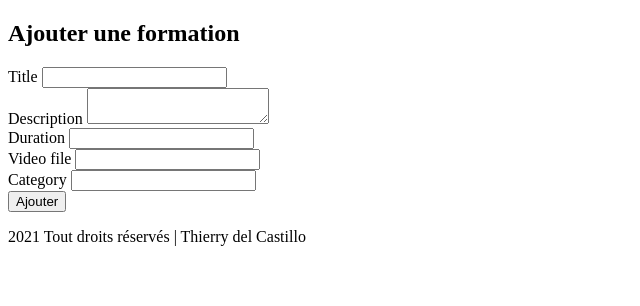
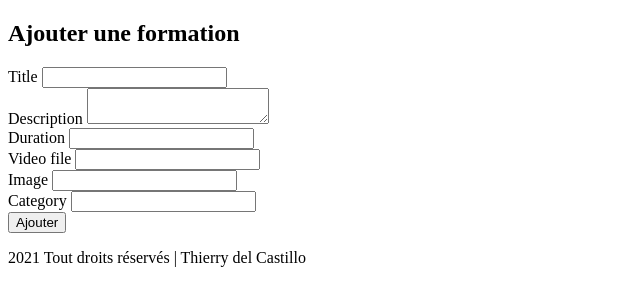
Before and after one commit to Thierrydc/videoFormation, a Symfony app: template templates/formation/new.html.twig in a window 1280 px wide. Shown: the part 78-384 px from the top of the page, without its empty margins (0-640 px from the left). Run offline with Twig, Linux system fonts and the light colour scheme; the template is opened without the code that fills it, so the values that code supplies are empty; form fields are guessed from the names that the template uses; some libraries are stand-ins or nearby versions.

Commit message:
Formation add image

```diff
--- a/src/Form/FormationFormType.php
+++ b/src/Form/FormationFormType.php
@@ -22,6 +22,7 @@ class FormationFormType extends AbstractType
                 'class' => Category::class,
                 'choice_label' => 'name'
             ])
+            ->add('image')
         ;
     }
 
--- a/templates/formation/new.html.twig
+++ b/templates/formation/new.html.twig
@@ -3,7 +3,7 @@
 {% block title %}Hello FormationController!{% endblock %}
 
 {% block body %}
-<section>
+<section id="formation_new">
     <div class="wrapper">
         <div class="content">
         <h1>Ajouter une formation</h1>
@@ -36,6 +36,13 @@
                 </div>
 
                 <div class="field">
+                    {{ form_label(form.image) }}
+                    {{ form_widget(form.image, {'attr': {'class': 'input'}}) }}
+                    {{ form_help(form.image) }}
+                    {{ form_errors(form.image) }}
+                </div>
+
+                <div class="field">
                     {{ form_label(form.category) }}
                     {{ form_widget(form.category, {'attr': {'class': 'input'}}) }}
                     {{ form_help(form.category) }}
```
Also changed, not shown: assets/styles/_pages.scss (+12 -0 lines).
